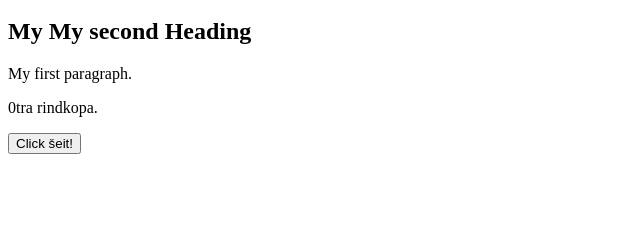
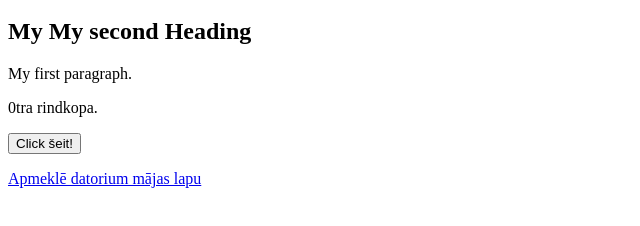
Before and after one commit to AR4OMS/my-fisrt-repo, a plain HTML site: page index.html in a window 1280 px wide. Shown: the part 48-274 px from the top of the page, without its empty margins (0-640 px from the left). Drawn offline with Linux system fonts and the light colour scheme.

Commit message:
My changes

```diff
--- a/index.html
+++ b/index.html
@@ -15,3 +15,4 @@
 
 </body>
 </html>
+<p><a href="https://datorium.eu">Apmeklē datorium mājas lapu</a></p>
```
